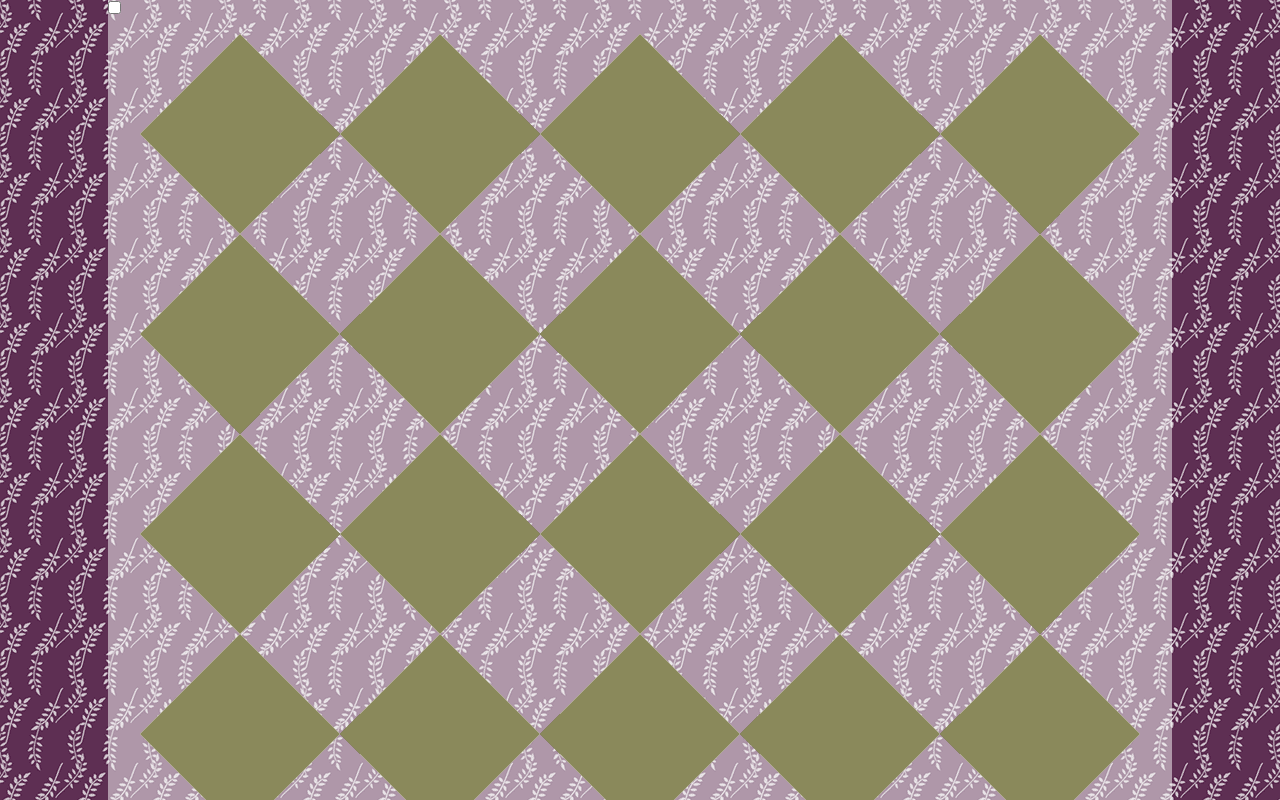
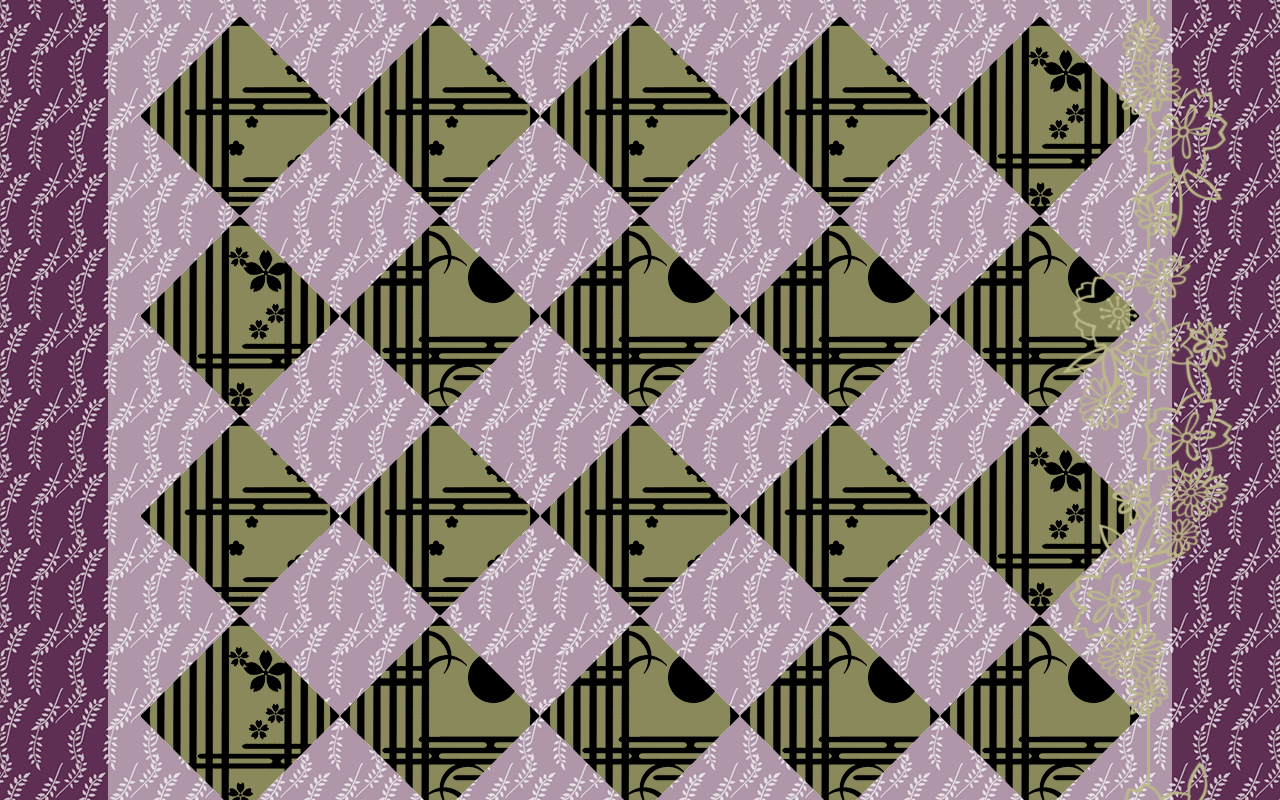
Before and after one commit to tzynwang/Japanese-literature-50, a plain HTML site: page index.html in a window 1280 px wide. Shown: the top 800 px of the page. Drawn offline with Linux system fonts and the light colour scheme.

Commit message:
add curtain effect

```diff
--- a/index.css
+++ b/index.css
@@ -26,6 +26,8 @@ body {
     background-color: var(--white-50);
     margin: 0 auto;
     width: 240px;
+    /* 處理curtain checkbox */
+    position: relative;
 }
 
 .container {
@@ -33,6 +35,11 @@ body {
     grid-template: 200px / 200px;
     justify-content: center;
     padding: 1rem 0px;
+}
+
+#curtain, #curtainLabel {
+    position: absolute;
+    top: -2rem;
 }
 
 .item {
@@ -99,6 +106,17 @@ body {
         margin: 0 auto;
         grid-template-columns: repeat(5, 200px);
         grid-template-areas: "r1c1 r1c2 r1c3 r1c4 r1c5" "r2c1 r2c2 r2c3 r2c4 r2c5" "r3c1 r3c2 r3c3 r3c4 r3c5" "r4c1 r4c2 r4c3 r4c4 r4c5" "r5c1 r5c2 r5c3 r5c4 r5c5" "r6c1 r6c2 r6c3 r6c4 r6c5" "r7c1 r7c2 r7c3 r7c4 r7c5" "r8c1 r8c2 r8c3 r8c4 r8c5" "r9c1 r9c2 r9c3 r9c4 r9c5" "r0c1 r0c2 r0c3 r0c4 r0c5"
+    }
+    #curtainLabel {
+        position: absolute;
+        top: 0;
+        right: -72px;
+        display: inline-block;
+        width: 200px;
+        height: 2000px;
+        background: url(./curtain-switch.png);
+        transition: 0.5s;
+        z-index: 1000;
     }
     .item:nth-child(10n+1), .item:nth-child(10n+2), .item:nth-child(10n+3), .item:nth-child(10n+4), .item:nth-child(10n+5) {
         background: /* 箭頭向右 */
@@ -282,13 +300,25 @@ body {
     /* 窗簾 */
     .item::before {
         content: "";
-        background-color: var(--Secondary);
+        /* background-color: var(--Secondary); */
         width: 200px;
         height: 200px;
         position: absolute;
         top: 0px;
         left: 0px;
         transition: 0.4s;
+    }
+    .item:nth-child(10n+1)::before, .item:nth-child(10n+2)::before, .item:nth-child(10n+3)::before, .item:nth-child(10n+4)::before, .item:nth-child(10n+5)::before {
+        background: url(./80058915_p1-1.png);
+    }
+    .item:nth-child(10n+6)::before, .item:nth-child(10n+7)::before, .item:nth-child(10n+8)::before, .item:nth-child(10n+9)::before, .item:nth-child(10n)::before {
+        background: url(./80058915_p1-3.png);
+    }
+    .item:nth-child(5n)::before {
+        background: url(./80058915_p1-4.png);
+    }
+    .item:last-child::before {
+        background: url(./80058915_p1-6.png);
     }
     /* hover效果 */
     /* 窗簾向右 1-5 11-15 21-25 */
@@ -309,4 +339,19 @@ body {
         top: 0px;
         left: -200px;
     }
+    /* 拉開窗簾效果 */
+    #curtain:checked~.container>.item::before {
+        top: -200px;
+        left: 0px;
+    }
+    #curtain:checked~.container>.item:hover::before {
+        top: -200px;
+        left: 0px;
+    }
+    #curtain:checked~#curtainLabel {
+        width: 200px;
+        height: 2000px;
+        background: url(./curtain-switch.png);
+        top: -1400px;
+    }
 }
```
